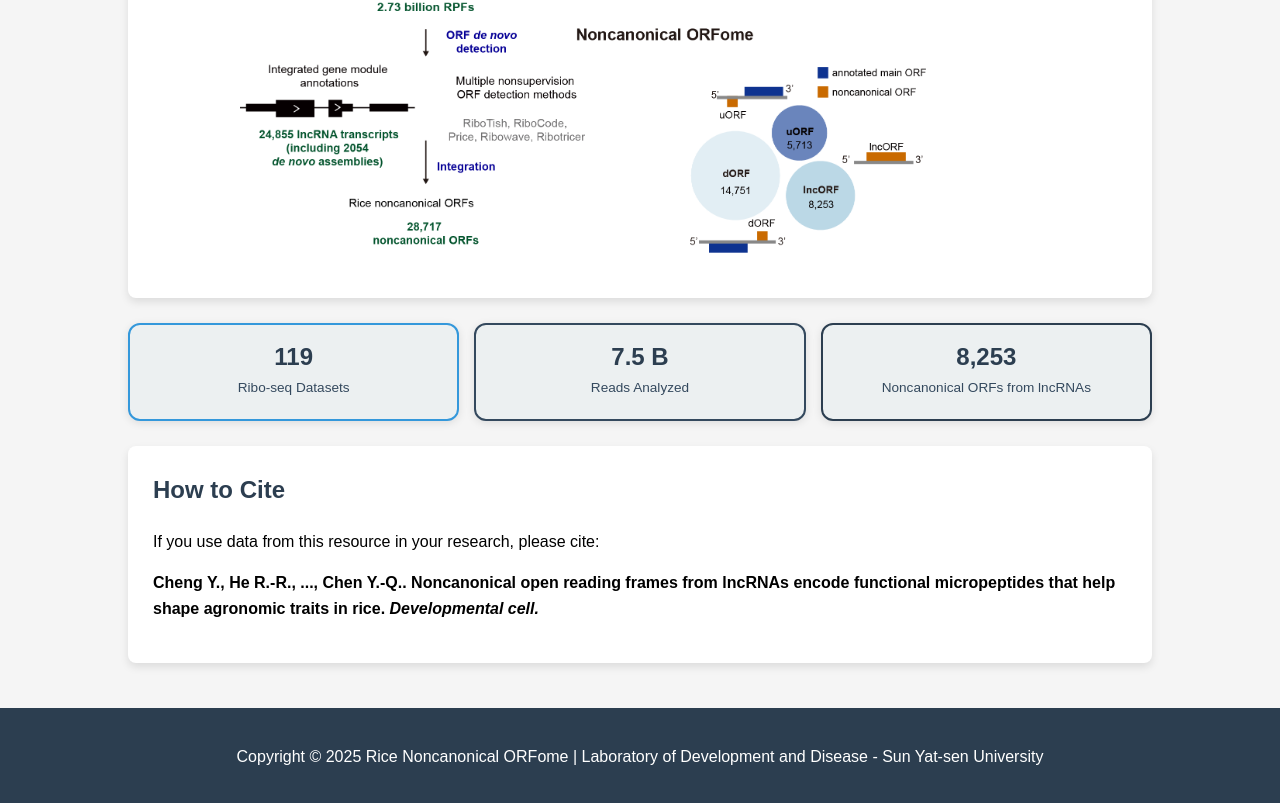
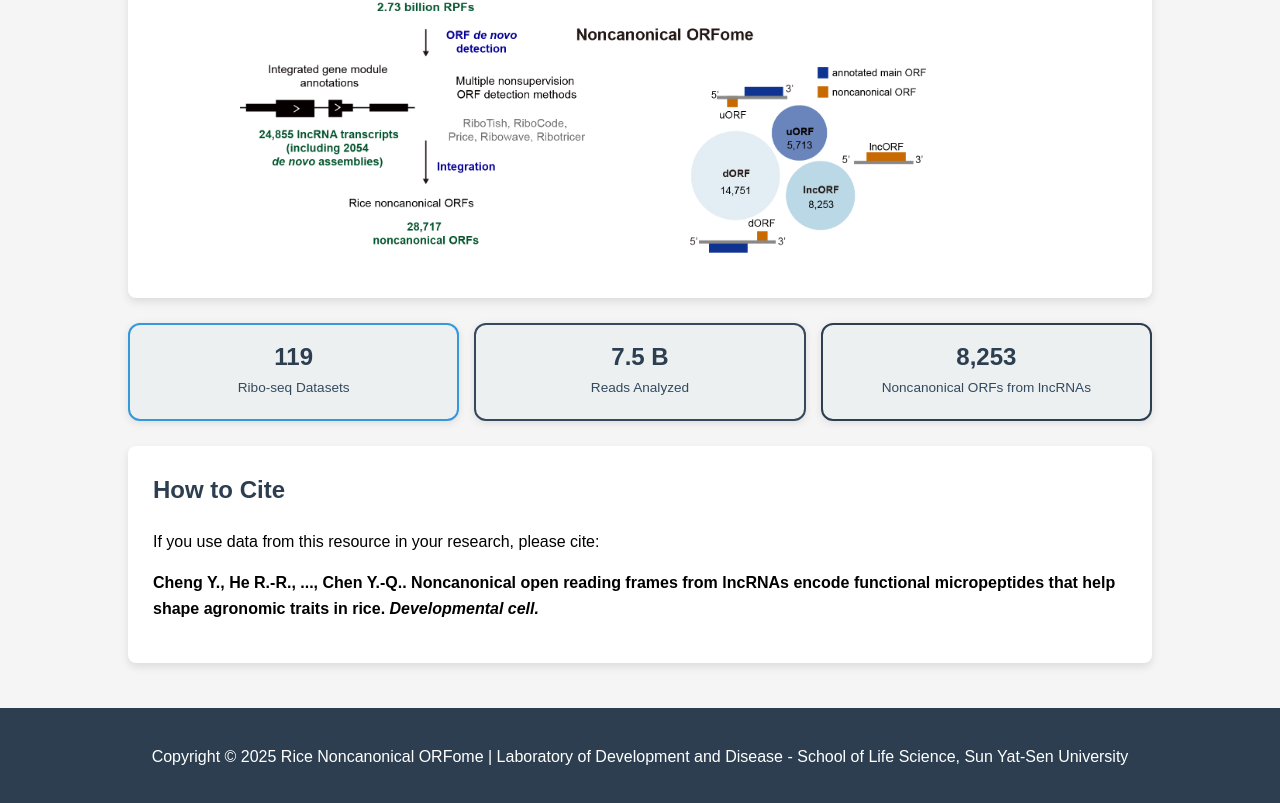
Before and after one commit to Chengy257/RiceNoncanonicalORFome.github.io, a plain HTML site: page index.html in a window 1280 px wide. Shown: the part 900-1703 px from the top of the page. Drawn offline with Linux system fonts and the light colour scheme.

Commit message:
update on 251227

```diff
--- a/index.html
+++ b/index.html
@@ -71,7 +71,7 @@
         </div>
     </div>
     <footer>
-        <p> Copyright © 2025 Rice Noncanonical ORFome | Laboratory of Development and Disease - Sun Yat-sen University </p>
+        <p> Copyright © 2025 Rice Noncanonical ORFome | Laboratory of Development and Disease - School of Life Science, Sun Yat-Sen University </p>
     </footer>
     <script src="js/common.js"></script>
 </body>
```
Also changed, not shown: annotations.html (+1 -1 lines), contact.html (+2 -2 lines), download.html (+1 -1 lines), stats.html (+1 -1 lines).
